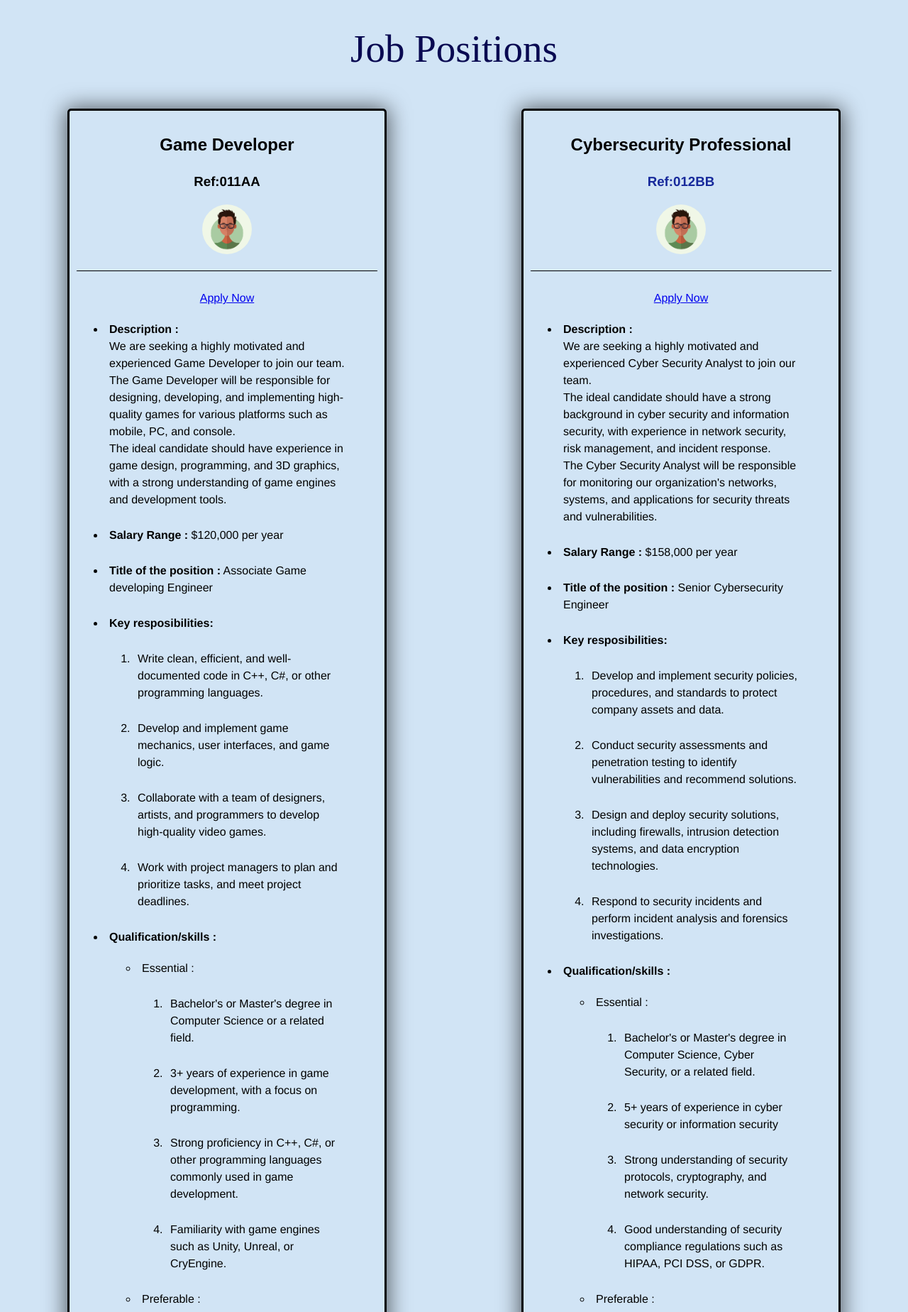
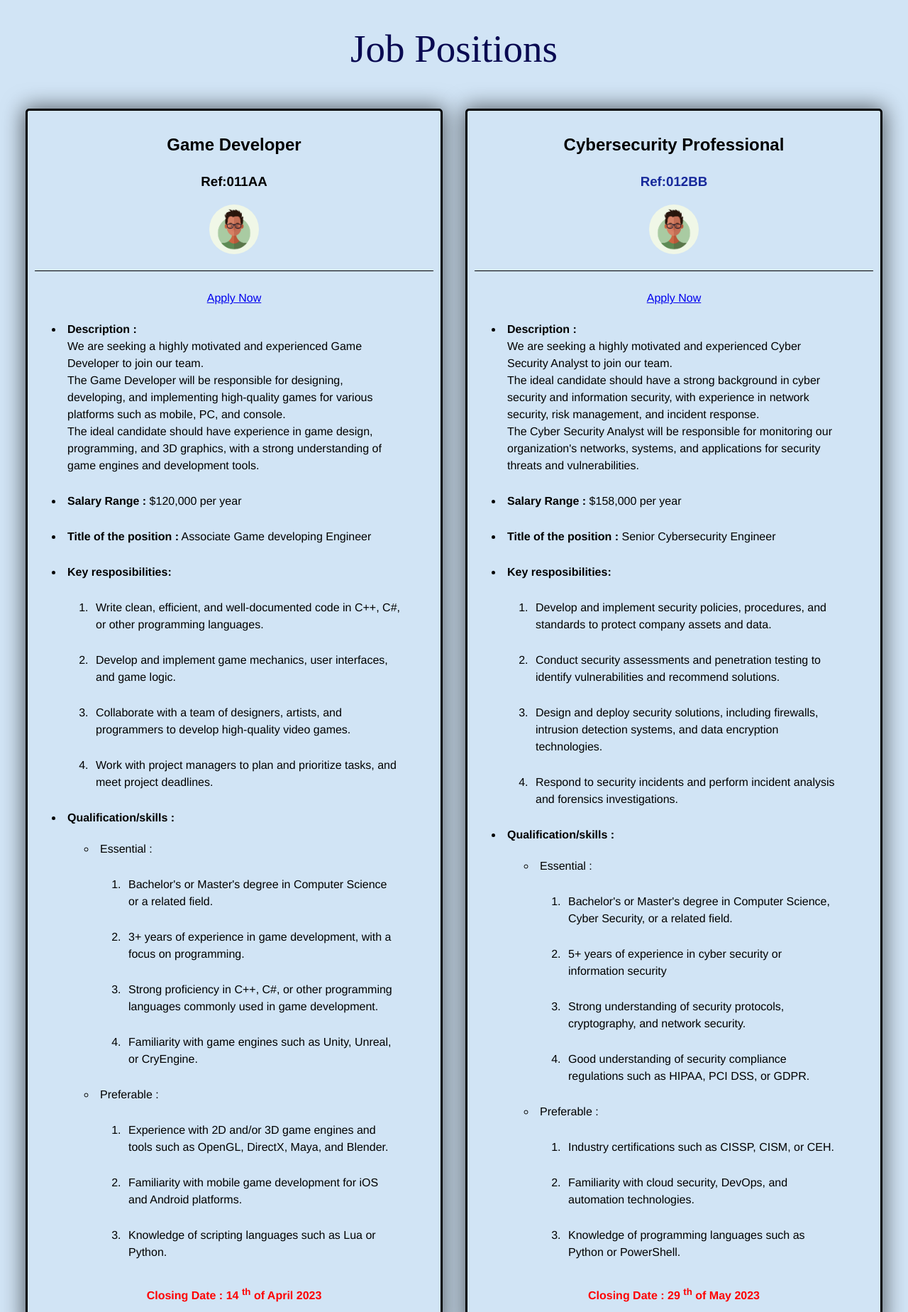
Before and after one commit to supul-k/PURE-PHP, a PHP site: page /jobs.php in a window 1280 px wide. Shown: the part 72-1920 px from the top of the page at 71% size. Run offline with PHP 8.4, Linux system fonts and the light colour scheme; some web fonts are replaced.

Commit message:
Update style.css

```diff
--- a/styles/style.css
+++ b/styles/style.css
@@ -77,7 +77,8 @@ body {
 
 section{
 	background-color: #D1E4F5;
-	padding-left: 20px;
+	padding-left: 40px;
+	padding-right: 40px;
 }
 /*Styles for Image Slider*/
 
@@ -244,6 +245,8 @@ header h1 {
 	flex-wrap: wrap;
 	justify-content: space-around;
 	flex-direction: row;
+	padding-left: 20px;
+	padding-right: 20px;
 }
 
 
@@ -251,7 +254,7 @@ header h1 {
 
 .job_positions{
 	min-width: 450px;
-	float: left;
+	flex:400px;
 	width: 25%;
 	text-align: center;
 	margin: 1em 1em 1em 1em;
@@ -260,6 +263,9 @@ header h1 {
 	padding:10px;
 	box-shadow: 0px 1px 30px 3px rgba(0,0,0,0.59);
 }
+
+
+
 
 .jobdetails{
 	padding-right: 40px;
```
